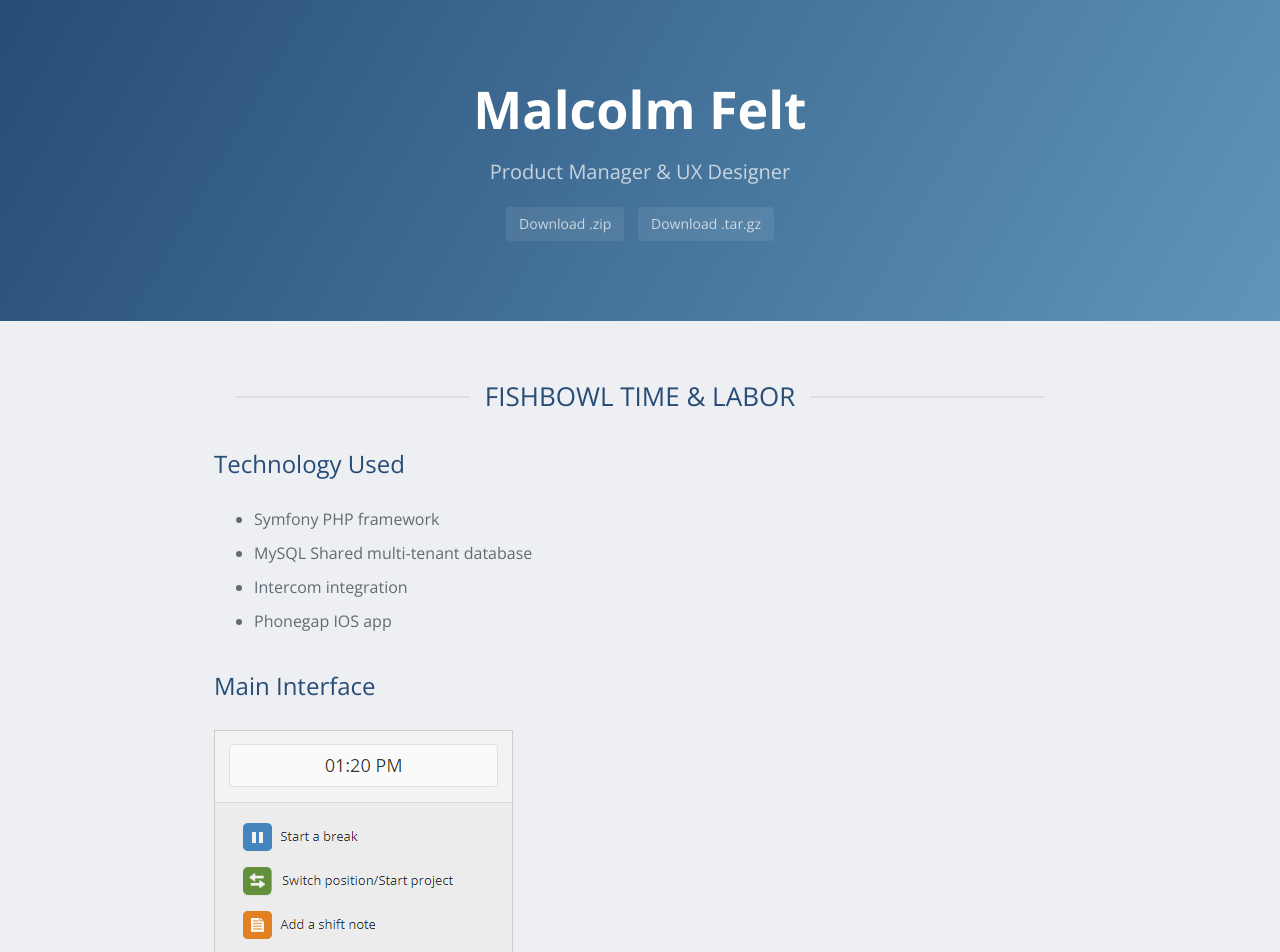
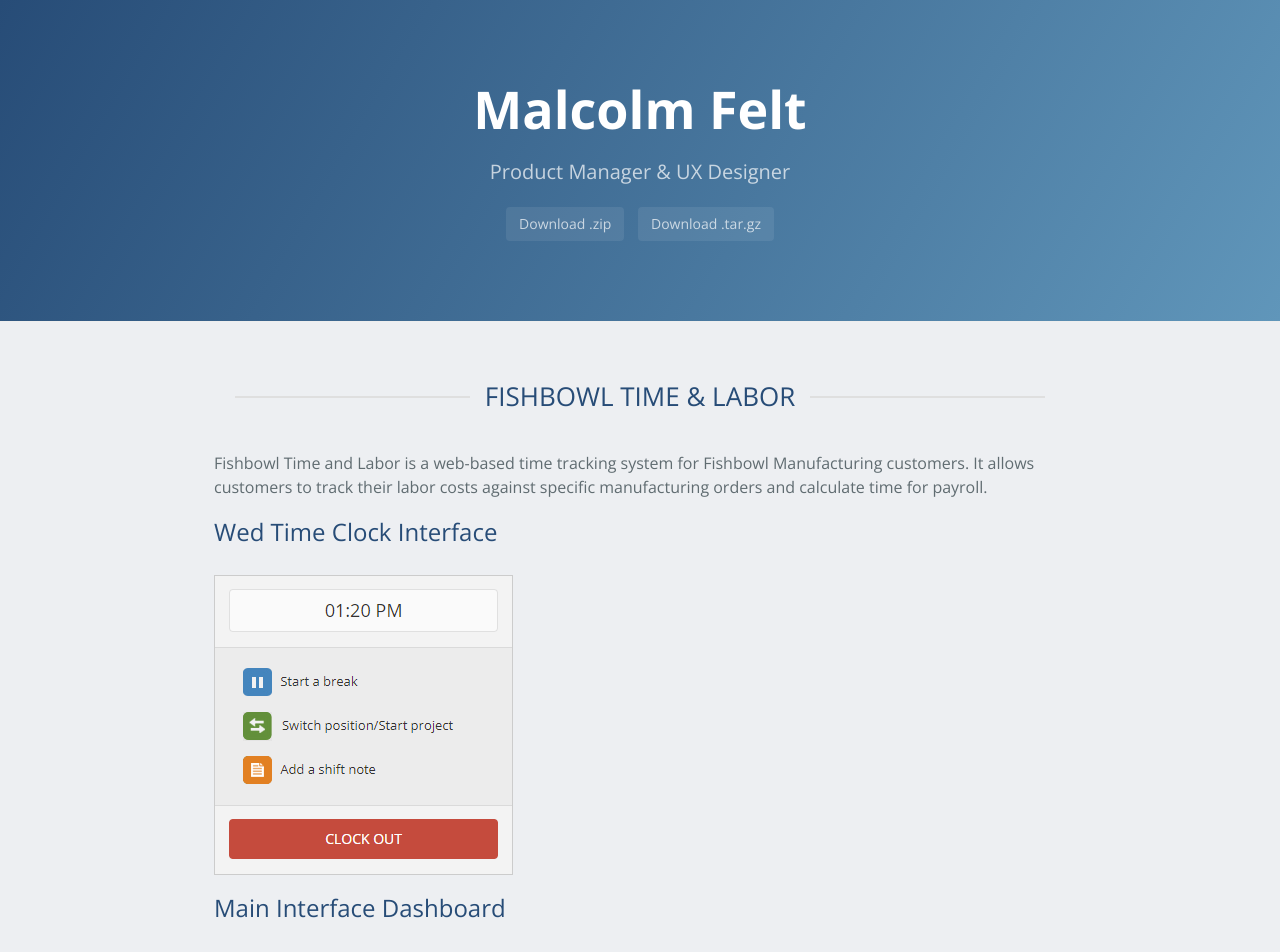
Before and after one commit to mfelt/mfelt.github.io, a Jekyll site: the page built from workforce.md, in a window 1280 px wide. Shown: the top 952 px of the page. Built offline with Jekyll 4.4.1, drawn with Linux system fonts in a browser that asks for light colours; nearby versions of some CDN libraries; our own code applies the rules of GitHub Pages for plain Markdown files; some of the changed text lies outside the part shown.

Commit message:
Update for workforce page

```diff
--- a/_sass/jekyll-theme-cayman.scss
+++ b/_sass/jekyll-theme-cayman.scss
@@ -445,9 +445,9 @@ img.border {
 	content:"";
     position:absolute;
     z-index:-1;
-    -webkit-box-shadow:0 0 15px rgba(0,0,0,0.5);
-    -moz-box-shadow:0 0 15px rgba(0,0,0,0.5);
-    box-shadow:0 0 15px rgba(0,0,0,0.5);
+    -webkit-box-shadow:0 0 15px rgba(0,0,0,0.4);
+    -moz-box-shadow:0 0 15px rgba(0,0,0,0.4);
+    box-shadow:0 0 15px rgba(0,0,0,0.4);
     top:50%;
     bottom:0;
     left:10px;
--- a/workforce.md
+++ b/workforce.md
@@ -1,4 +1,28 @@
 {% include h2 text="Fishbowl Time & Labor" %}
+
+Fishbowl Time and Labor is a web-based time tracking system for Fishbowl Manufacturing customers. It allows customers to track their labor costs against specific manufacturing orders and calculate time for payroll.
+
+### Wed Time Clock Interface
+
+{% include imageb image="clock" %}
+
+### Main Interface Dashboard
+
+{% include image image="workforce" %}
+
+### IOS App
+
+<div class="row cards">
+  <div class="col-xs-4">
+    {% include imageb image="app1" %}
+  </div>
+  <div class="col-xs-4">
+    {% include imageb image="app2" %}
+  </div>
+  <div class="col-xs-4">
+    {% include imageb image="app3" %}
+  </div>
+</div>
 
 ### Technology Used
 
@@ -6,32 +30,3 @@
 - MySQL Shared multi-tenant database
 - Intercom integration
 - Phonegap IOS app
-
-### Main Interface
-
-{% include imageb image="clock" %}
-
-{% include image image="workforce" %}
-
-
-You can use the [editor on GitHub](https://github.com/mfelt/mfelt.github.io/edit/master/index.md) to maintain and preview the content for your website in Markdown files.
-
-Whenever you commit to this repository, GitHub Pages will run [Jekyll](https://jekyllrb.com/) to rebuild the pages in your site, from the content in your Markdown files.
-
-### Fishbowl W
-
-### Responsibilities
-
-
-
-
-
-For more details see [GitHub Flavored Markdown](https://guides.github.com/features/mastering-markdown/).
-
-### Jekyll Themes
-
-Your Pages site will use the layout and styles from the Jekyll theme you have selected in your [repository settings](https://github.com/mfelt/mfelt.github.io/settings). The name of this theme is saved in the Jekyll `_config.yml` configuration file.
-
-### Support or Contact
-
-Having trouble with Pages? Check out our [documentation](https://help.github.com/categories/github-pages-basics/) or [contact support](https://github.com/contact) and we’ll help you sort it out.
```
Also changed, not shown: index.md (+3 -3 lines), assets/images/app1.jpg (added), assets/images/app2.jpg (added), assets/images/app3.jpg (added), commerce.md (added), front.md (added), shipexpress.md (added).
